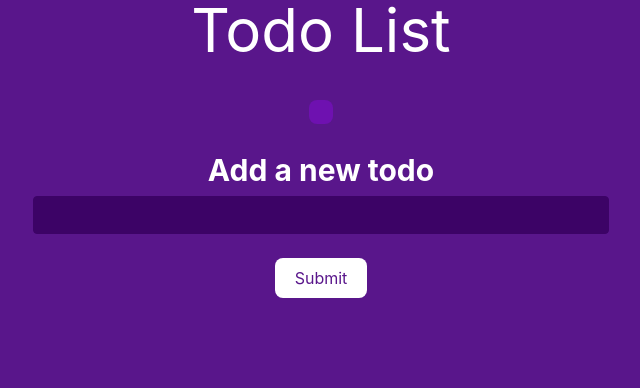
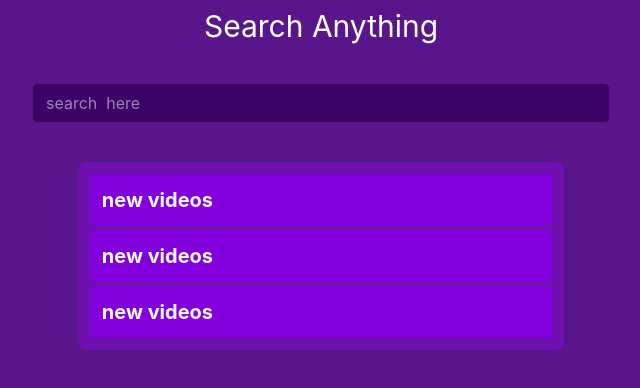
Before and after one commit to bhanu-coder514/my-app, a React (Vite) app: page / in a window 1280 px wide. Shown: the top 388 px of the page, without its empty margins (319-959 px from the left). Built offline with nearby package versions, Linux system fonts and the light colour scheme.

Commit message:
start working in search function

```diff
--- a/src/App.jsx
+++ b/src/App.jsx
@@ -1,5 +1,6 @@
 import './App.css'
 import Login from './components/Login'
+import Search from './components/Search'
 import Todolist from './components/Todolist'
 
 function App() {
@@ -7,7 +8,8 @@ function App() {
   return (
     <div>
       {/* <Login/> */}
-      <Todolist/>
+      {/* <Todolist/> */}
+      <Search/>
 
     </div>
   )
--- /dev/null
+++ b/src/components/Search.jsx
@@ -0,0 +1,25 @@
+import React from 'react'
+
+const Search = () => {
+  return (
+    <div className='min-h-screen bg-purple-900 flex flex-col items-center'>
+      <h1 className='text-white text-3xl mt-2'>Search Anything</h1>
+
+      <input
+        type='text'
+        placeholder='search  here'
+        className='px-3 py-1.5 bg-purple-950 border border-purple-950 mt-10 w-xl rounded-sm text-white'
+      />
+
+      <div className='w-[38%]'>
+        <ul className='text-white text-xl font-bold bg-purple-800 mt-10 p-3 space-y-1 rounded-lg'>
+            <li className='bg-purple-700 hover:bg-purple-950 cursor-pointer p-3 rounded flex justify-between items-center'>new videos</li>
+            <li className='bg-purple-700 hover:bg-purple-950 cursor-pointer p-3 rounded flex justify-between items-center'>new videos</li>
+            <li className='bg-purple-700 hover:bg-purple-950 cursor-pointer p-3 rounded flex justify-between items-center'>new videos</li>
+        </ul>
+      </div>
+    </div>
+  )
+}
+
+export default Search
--- /dev/null
+++ b/utils/constants.js
@@ -0,0 +1 @@
+export const SEARCH_API = "http://suggestqueries.google.com/complete/search?client=firefox&ds=yt&q=";
```
